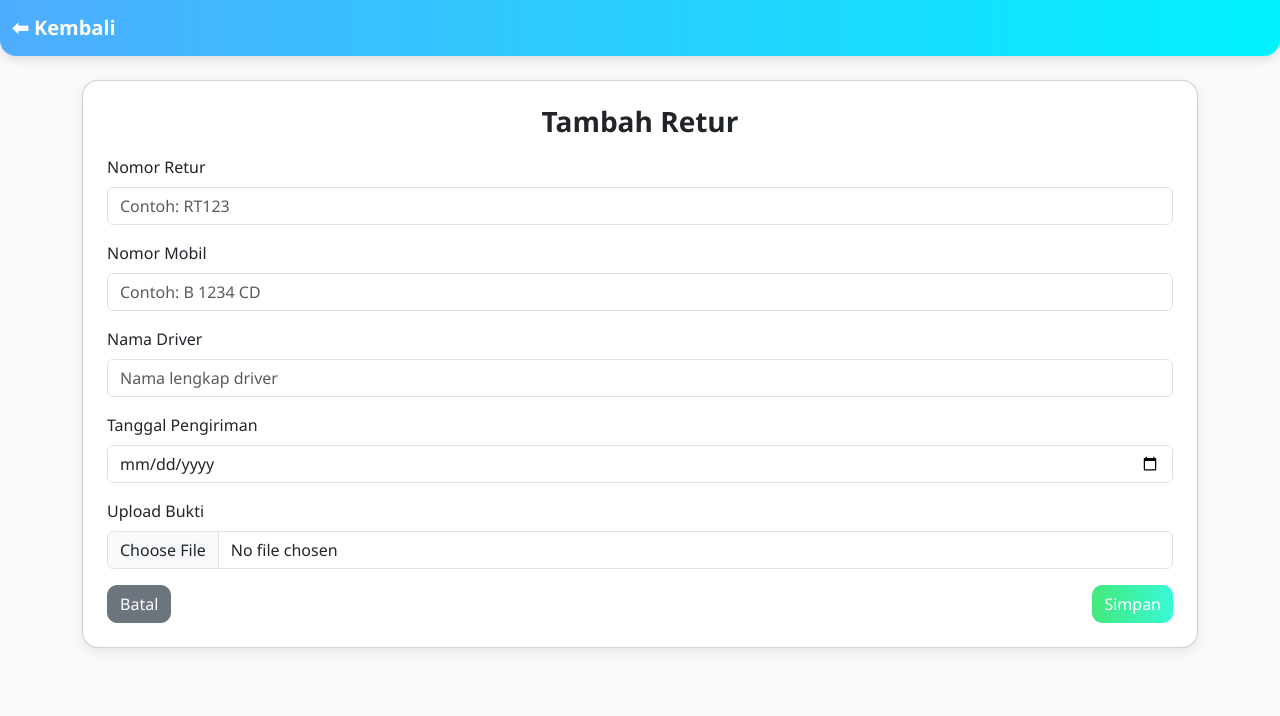
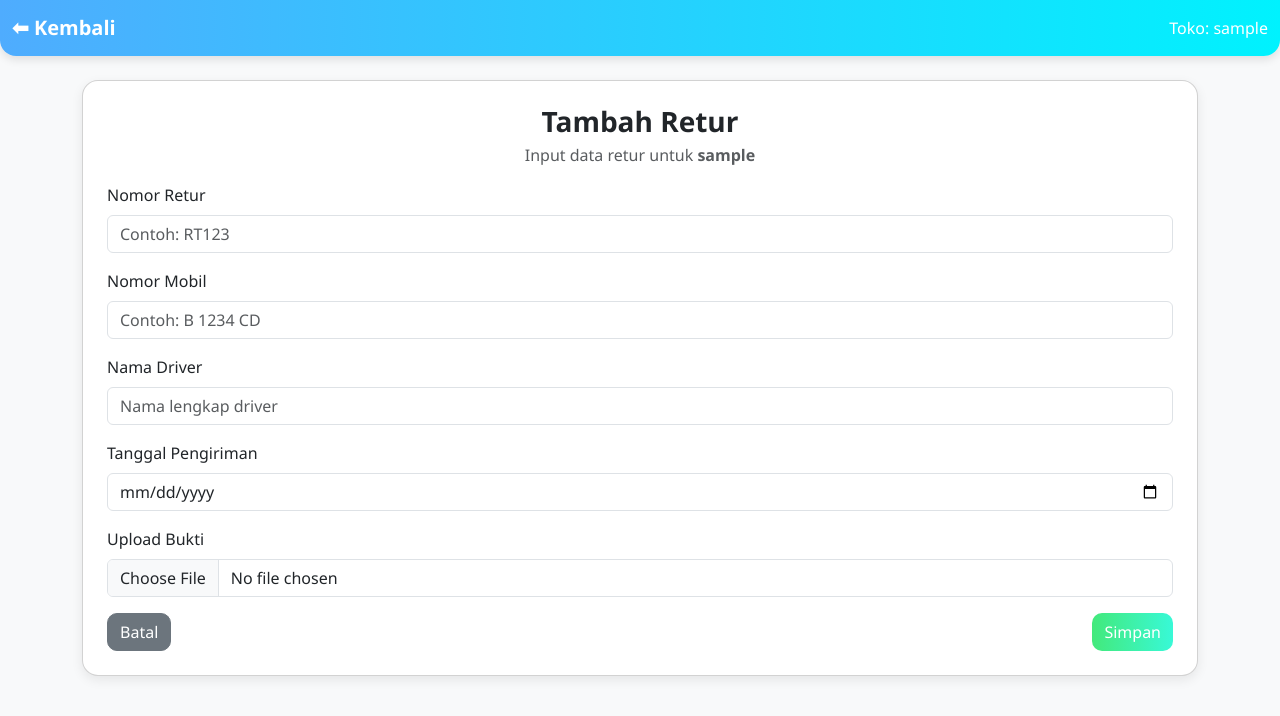
Before and after one commit to xnxxdhooomrzkyyy/bot-telegram, a Flask app: page /tambah in a window 1280 px wide. Shown: the top 716 px of the page. Run offline with Flask 3, Linux system fonts and the light colour scheme; the visitor is signed in with stand-in values (Sample User, id 1); some libraries are stand-ins or nearby versions.

Commit message:
Update tambah.html

```diff
--- a/templates/tambah.html
+++ b/templates/tambah.html
@@ -19,6 +19,10 @@
       font-weight: 600;
       color: white !important;
     }
+    .navbar-text {
+      color: white;
+      font-weight: 500;
+    }
     .card {
       border-radius: 16px;
       box-shadow: 0 4px 12px rgba(0,0,0,0.08);
@@ -37,15 +41,17 @@
 
   <!-- Navbar -->
   <nav class="navbar navbar-expand-lg">
-    <div class="container-fluid">
+    <div class="container-fluid d-flex justify-content-between">
       <a class="navbar-brand" href="{{ url_for('dashboard') }}">⬅ Kembali</a>
+      <span class="navbar-text">Toko: {{ session['user'] }}</span>
     </div>
   </nav>
 
   <!-- Content -->
   <div class="container my-4">
     <div class="card p-4">
-      <h3 class="mb-3 text-center fw-bold">Tambah Retur</h3>
+      <h3 class="mb-1 text-center fw-bold">Tambah Retur</h3>
+      <p class="text-center text-muted">Input data retur untuk <strong>{{ session['user'] }}</strong></p>
       <form method="POST" enctype="multipart/form-data">
         <div class="mb-3">
           <label class="form-label">Nomor Retur</label>
@@ -77,4 +83,4 @@
 
   <script src="https://cdn.jsdelivr.net/npm/bootstrap@5.3.2/dist/js/bootstrap.bundle.min.js"></script>
 </body>
-    </html>
+</html>
```
